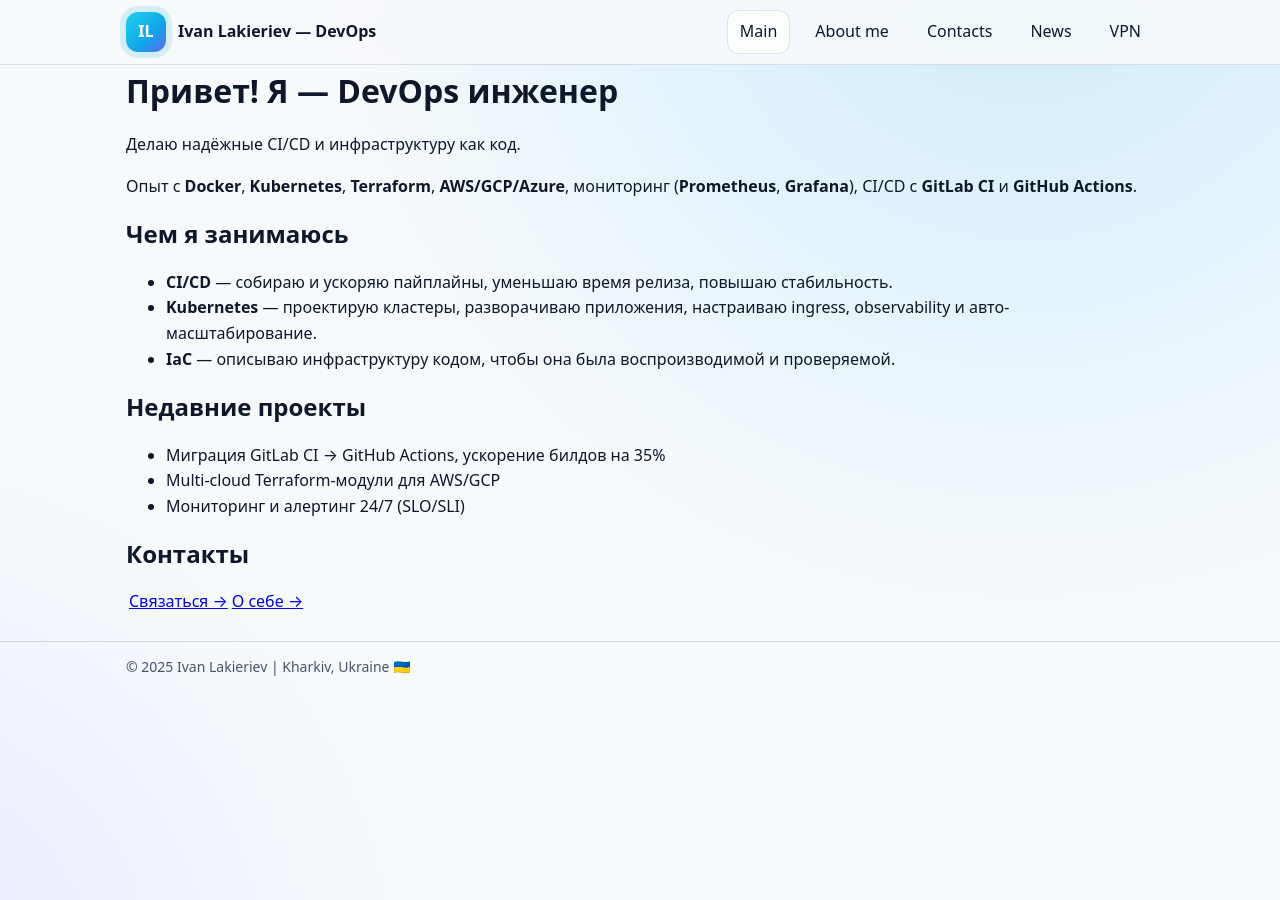
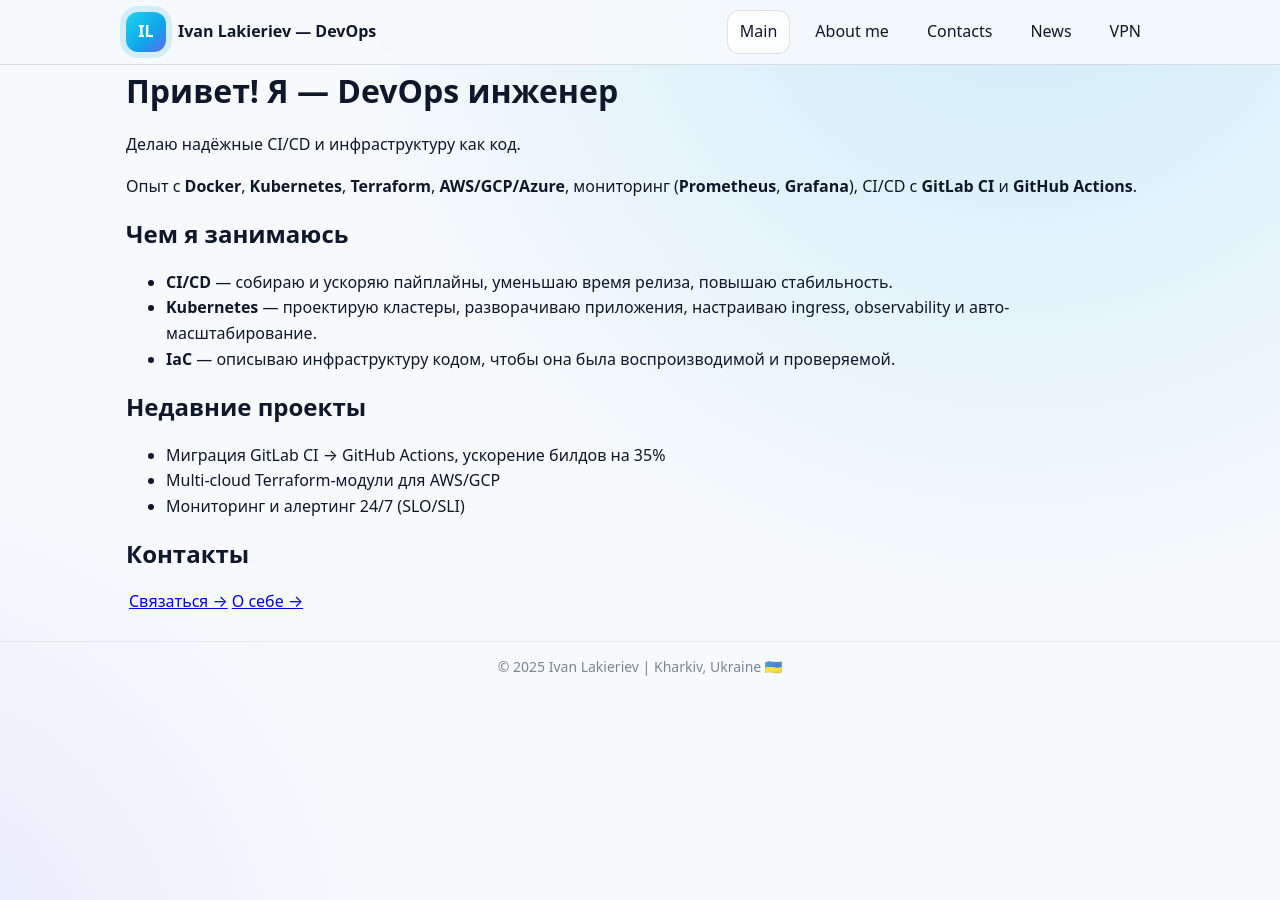
Before and after one commit to lkrv69/One-Page, a Jekyll site: the page built from index.md, in a window 1280 px wide. Built offline with Jekyll 4.4.1, drawn with Linux system fonts in a browser that asks for light colours.

Commit message:
Update style.css

```diff
--- a/assets/style.css
+++ b/assets/style.css
@@ -93,3 +93,27 @@
   .menu.open{display:grid; grid-template-columns:1fr; gap:8px}
   .nav-toggle{display:block}
 }
+
+.page-wrapper {
+  min-height: 100vh; /* растягиваем на весь экран */
+  display: flex;
+  flex-direction: column;
+}
+
+.content-block {
+  flex: 1; /* занимает всё пространство между шапкой и футером */
+  max-width: 900px;
+  margin: 40px auto; /* отступ сверху/снизу и центрирование */
+  padding: 24px;
+  background: rgba(255,255,255,0.03); /* лёгкий фон */
+  border-radius: 12px;
+  border: 1px solid rgba(255,255,255,0.08);
+}
+
+footer {
+  margin-top: auto; /* прижимает футер вниз */
+  padding: 16px;
+  text-align: center;
+  opacity: 0.7;
+  font-size: 14px;
+}
```
